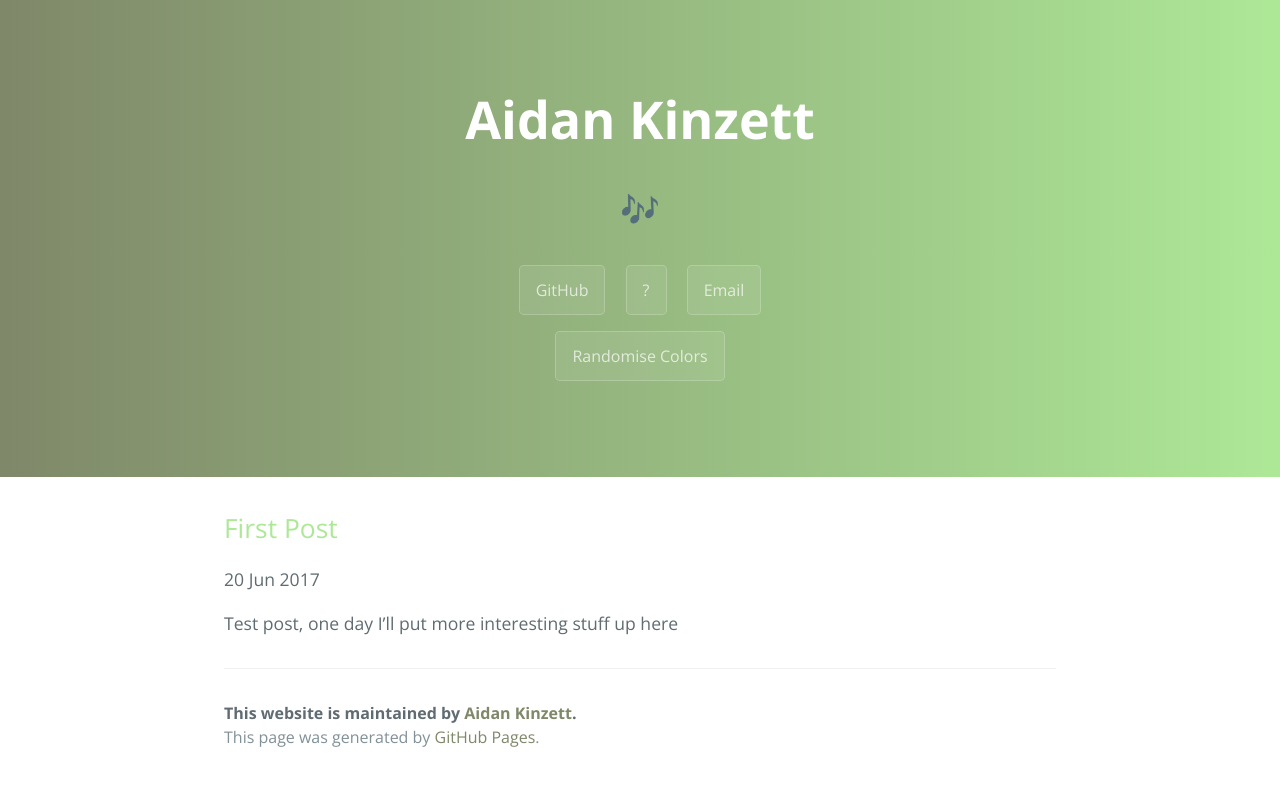
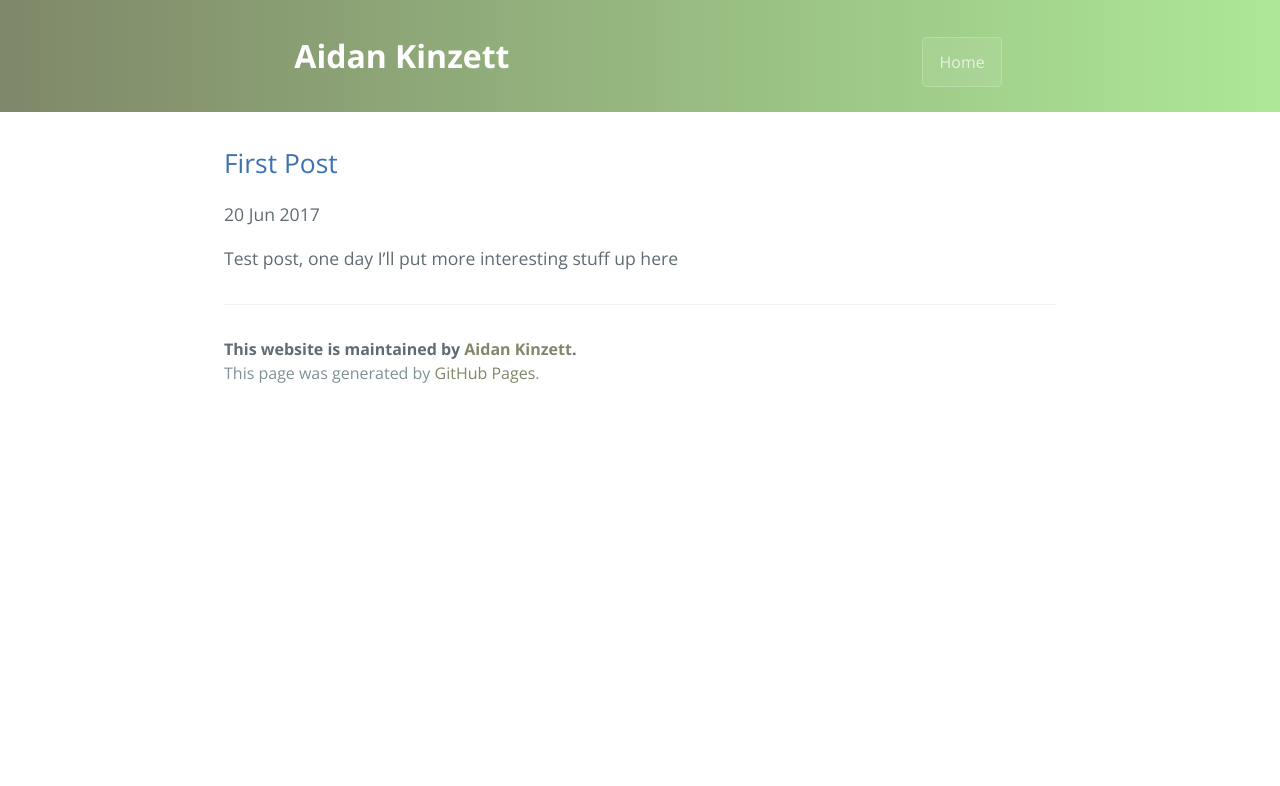
Before and after one commit to aidankinzett/aidankinzett.github.io, a Jekyll site: the page built from _posts/2017-06-20-first-post.md, in a window 1280 px wide. Shown: the top 786 px of the page. Built offline with Jekyll 4.4.1, drawn with Linux system fonts in a browser that asks for light colours.

Commit message:
added smaller page header, used on posts

```diff
--- a/_includes/page-header.html
+++ b/_includes/page-header.html
@@ -5,118 +5,5 @@
     <a href="" class="btn">?</a>
     <a href="mailto:hello@aidankinzett.com" class="btn">Email</a><br />
     <a onclick="randomiseColors()" class="btn">Randomise Colors</a>
-    <script>
-        var emojis = ["❤️", "🇦🇺", "🏳️‍🌈", "⚽️🚗💨", "🎶"];
-        var emoji = emojis[Math.floor(Math.random() * emojis.length)];
-
-        document.getElementById("project-tagline").innerHTML = emoji;
-
-        function randomHexCode() {
-            var hex = ["0", "1", "2", "3", "4", "5", "6", "7", "8", "9", "a", "b", "c", "d", "e", "f"];
-            var code = []
-
-            for (i = 0; i < 6; i++) {
-                randomHex = hex[Math.floor(Math.random() * hex.length)];
-                code.push(randomHex);
-            }
-
-            return code.reduce((a, b) => a + b, "");
-        }
-
-        // from https://stackoverflow.com/questions/5623838/rgb-to-hex-and-hex-to-rgb and
-        // https://stackoverflow.com/questions/2353211/hsl-to-rgb-color-conversion/9493060#9493060
-        function hexToHsl(hex) {
-            var result = /^#?([a-f\d]{2})([a-f\d]{2})([a-f\d]{2})$/i.exec(hex);
-            var r = parseInt(result[1], 16);
-            var g = parseInt(result[2], 16);
-            var b = parseInt(result[3], 16);
-
-            r /= 255, g /= 255, b /= 255;
-            var max = Math.max(r, g, b),
-                min = Math.min(r, g, b);
-            var h, s, l = (max + min) / 2;
-
-            if (max == min) {
-                h = s = 0; // achromatic
-            } else {
-                var d = max - min;
-                s = l > 0.5 ? d / (2 - max - min) : d / (max + min);
-                switch (max) {
-                    case r:
-                        h = (g - b) / d + (g < b ? 6 : 0);
-                        break;
-                    case g:
-                        h = (b - r) / d + 2;
-                        break;
-                    case b:
-                        h = (r - g) / d + 4;
-                        break;
-                }
-                h /= 6;
-            }
-
-            return [h, s, l];
-        }
-
-        function getDarkerColor(hex1, hex2) {
-            lightness1 = hexToHsl(hex1)[2];
-            lightness2 = hexToHsl(hex2)[2];
-
-            return lightness1 > lightness2 ? hex2 : hex1;
-        }
-
-        function getLighterColor(hex1, hex2) {
-            lightness1 = hexToHsl(hex1)[2];
-            lightness2 = hexToHsl(hex2)[2];
-
-            return lightness1 > lightness2 ? hex1 : hex2;
-        }
-
-        function randomColors() {
-            // get the random hex codes
-            hexCode1 = randomHexCode();
-            hexCode2 = randomHexCode();
-
-            return [hexCode1, hexCode2];
-        }
-
-        function styleColors(hexCodes) {
-            hexCode1 = hexCodes[0];
-            hexCode2 = hexCodes[1];
-            // edit the background image for the page header
-            document.getElementById("page-header").style.backgroundImage = "linear-gradient(-90deg, #" + hexCode1 + ", #" + hexCode2 + ")";
-
-            // get list of rules
-            var rules = [];
-            if (document.styleSheets[2].cssRules)
-                rules = document.styleSheets[2].cssRules;
-            else if (document.styleSheets[2].rules)
-                rules = document.styleSheets[2].rules;
-
-            // edit rule for headers
-            rules[91].style.color = "#" + getLighterColor(hexCode1, hexCode2);
-            rules[65].style.color = "#" + getDarkerColor(hexCode1, hexCode2);
-
-            // save hex codes in cookie
-            document.cookie = "hexCode1=" + hexCode1 +"; path=/";
-            document.cookie = "hexCode2=" + hexCode2+"; path=/";
-        }
-
-        function randomiseColors() {
-            colors = randomColors();
-            styleColors(colors);
-        }
-
-        // onload
-        var cookiesString = document.cookie
-        if (cookiesString != "") {
-            cookiesArray = cookiesString.split(";");
-            hexCode1 = cookiesArray[0].split("=")[1]
-            hexCode2 = cookiesArray[1].split("=")[1]
-
-            styleColors([hexCode1, hexCode2]);
-        } else {
-            randomiseColors();
-        }
-    </script>
+    <script src="{{ site.baseurl }}/js/pageheader.js"></script>
 </section>
--- /dev/null
+++ b/_includes/small-page-header.html
@@ -0,0 +1,6 @@
+<section class="small-page-header" id="page-header">
+    <h1 class="project-name"><a href="{{ site.url }}" style="color: white; text-decoration: none;">{{ site.title }}</a></h1>
+    <h2 class="project-tagline" id="project-tagline" style="display:none;">🇦🇺</h2>
+    <a href="{{ site.url }}" id="home-link" class="btn">Home</a>
+    <script src="{{ site.baseurl }}/js/pageheader.js"></script>
+</section>
--- a/_layouts/post.html
+++ b/_layouts/post.html
@@ -1,5 +1,5 @@
 ---
-layout: default
+layout: small-header-default
 ---
 
 <h2>{{ page.title }}</h2>
--- /dev/null
+++ b/_layouts/small-header-default.html
@@ -0,0 +1,18 @@
+<!DOCTYPE html>
+<html lang="en-us">
+
+  {% include head.html %}
+
+  <body>
+    {% include small-page-header.html %}
+
+    <section class="main-content">
+
+      {{ content }}
+
+      {% include page-footer.html %}
+
+    </section>
+
+  </body>
+</html>
--- a/css/cayman.css
+++ b/css/cayman.css
@@ -352,6 +352,13 @@
     background-image: linear-gradient(-90deg, #85A1FF, #FF85CA);
 }
 
+.small-page-header {
+    color: #fff;
+    text-align: center;
+    background-color: #3d72b4;
+    background-image: linear-gradient(-90deg, #85A1FF, #FF85CA);
+}
+
 @media screen and (min-width: 64em) {
     .page-header {
         padding: 5rem 6rem;
@@ -360,7 +367,7 @@
 
 @media screen and (min-width: 42em) and (max-width: 64em) {
     .page-header {
-        padding: 3rem 4rem;
+        padding: 1rem 1rem;
     }
 }
 
@@ -427,7 +434,7 @@
 }
 
 @media screen and (min-width: 64em) {
-    .main-content {
+    .main-content, .small-page-header>.project-name {
         max-width: 64rem;
         padding: 2rem 6rem;
         margin: 0 auto;
@@ -436,17 +443,23 @@
 }
 
 @media screen and (min-width: 42em) and (max-width: 64em) {
-    .main-content {
+    .main-content, .small-page-header>.project-name {
         padding: 2rem 4rem;
         font-size: 1.1rem;
     }
 }
 
 @media screen and (max-width: 42em) {
-    .main-content {
+    .main-content, .small-page-header>.project-name {
         padding: 2rem 1rem;
         font-size: 1rem;
     }
+}
+
+.small-page-header>.project-name {
+    font-size: 32px;
+    text-align: left;
+    padding-left: 1rem;
 }
 
 .main-content img {
@@ -623,3 +636,17 @@
 .site-footer-credits {
     color: #819198;
 }
+
+.small-page-header {
+    display: block;
+}
+
+.small-page-header>.project-name {
+    width: 50%;
+    display: inline-block;
+}
+
+#home-link {
+    display: inline-block;
+    /*float: right;*/
+}
--- /dev/null
+++ b/js/pageheader.js
@@ -0,0 +1,112 @@
+var emojis = ["❤️", "🇦🇺", "🏳️‍🌈", "⚽️🚗💨", "🎶"];
+var emoji = emojis[Math.floor(Math.random() * emojis.length)];
+
+document.getElementById("project-tagline").innerHTML = emoji;
+
+function randomHexCode() {
+    var hex = ["0", "1", "2", "3", "4", "5", "6", "7", "8", "9", "a", "b", "c", "d", "e", "f"];
+    var code = []
+
+    for (i = 0; i < 6; i++) {
+        randomHex = hex[Math.floor(Math.random() * hex.length)];
+        code.push(randomHex);
+    }
+
+    return code.reduce((a, b) => a + b, "");
+}
+
+// from https://stackoverflow.com/questions/5623838/rgb-to-hex-and-hex-to-rgb and
+// https://stackoverflow.com/questions/2353211/hsl-to-rgb-color-conversion/9493060#9493060
+function hexToHsl(hex) {
+    var result = /^#?([a-f\d]{2})([a-f\d]{2})([a-f\d]{2})$/i.exec(hex);
+    var r = parseInt(result[1], 16);
+    var g = parseInt(result[2], 16);
+    var b = parseInt(result[3], 16);
+
+    r /= 255, g /= 255, b /= 255;
+    var max = Math.max(r, g, b),
+        min = Math.min(r, g, b);
+    var h, s, l = (max + min) / 2;
+
+    if (max == min) {
+        h = s = 0; // achromatic
+    } else {
+        var d = max - min;
+        s = l > 0.5 ? d / (2 - max - min) : d / (max + min);
+        switch (max) {
+            case r:
+                h = (g - b) / d + (g < b ? 6 : 0);
+                break;
+            case g:
+                h = (b - r) / d + 2;
+                break;
+            case b:
+                h = (r - g) / d + 4;
+                break;
+        }
+        h /= 6;
+    }
+
+    return [h, s, l];
+}
+
+function getDarkerColor(hex1, hex2) {
+    lightness1 = hexToHsl(hex1)[2];
+    lightness2 = hexToHsl(hex2)[2];
+
+    return lightness1 > lightness2 ? hex2 : hex1;
+}
+
+function getLighterColor(hex1, hex2) {
+    lightness1 = hexToHsl(hex1)[2];
+    lightness2 = hexToHsl(hex2)[2];
+
+    return lightness1 > lightness2 ? hex1 : hex2;
+}
+
+function randomColors() {
+    // get the random hex codes
+    hexCode1 = randomHexCode();
+    hexCode2 = randomHexCode();
+
+    return [hexCode1, hexCode2];
+}
+
+function styleColors(hexCodes) {
+    hexCode1 = hexCodes[0];
+    hexCode2 = hexCodes[1];
+    // edit the background image for the page header
+    document.getElementById("page-header").style.backgroundImage = "linear-gradient(-90deg, #" + hexCode1 + ", #" + hexCode2 + ")";
+
+    // get list of rules
+    var rules = [];
+    if (document.styleSheets[2].cssRules)
+        rules = document.styleSheets[2].cssRules;
+    else if (document.styleSheets[2].rules)
+        rules = document.styleSheets[2].rules;
+
+    // edit rule for headers
+    rules[91].style.color = "#" + getLighterColor(hexCode1, hexCode2);
+    rules[65].style.color = "#" + getDarkerColor(hexCode1, hexCode2);
+
+    // save hex codes in cookie
+    document.cookie = "hexCode1=" + hexCode1 + "; path=/";
+    document.cookie = "hexCode2=" + hexCode2 + "; path=/";
+}
+
+function randomiseColors() {
+    colors = randomColors();
+    styleColors(colors);
+}
+
+// onload
+var cookiesString = document.cookie
+if (cookiesString != "") {
+    cookiesArray = cookiesString.split(";");
+    hexCode1 = cookiesArray[0].split("=")[1]
+    hexCode2 = cookiesArray[1].split("=")[1]
+
+    styleColors([hexCode1, hexCode2]);
+} else {
+    randomiseColors();
+}
```
Also changed, not shown: README.md, 1 other file.
